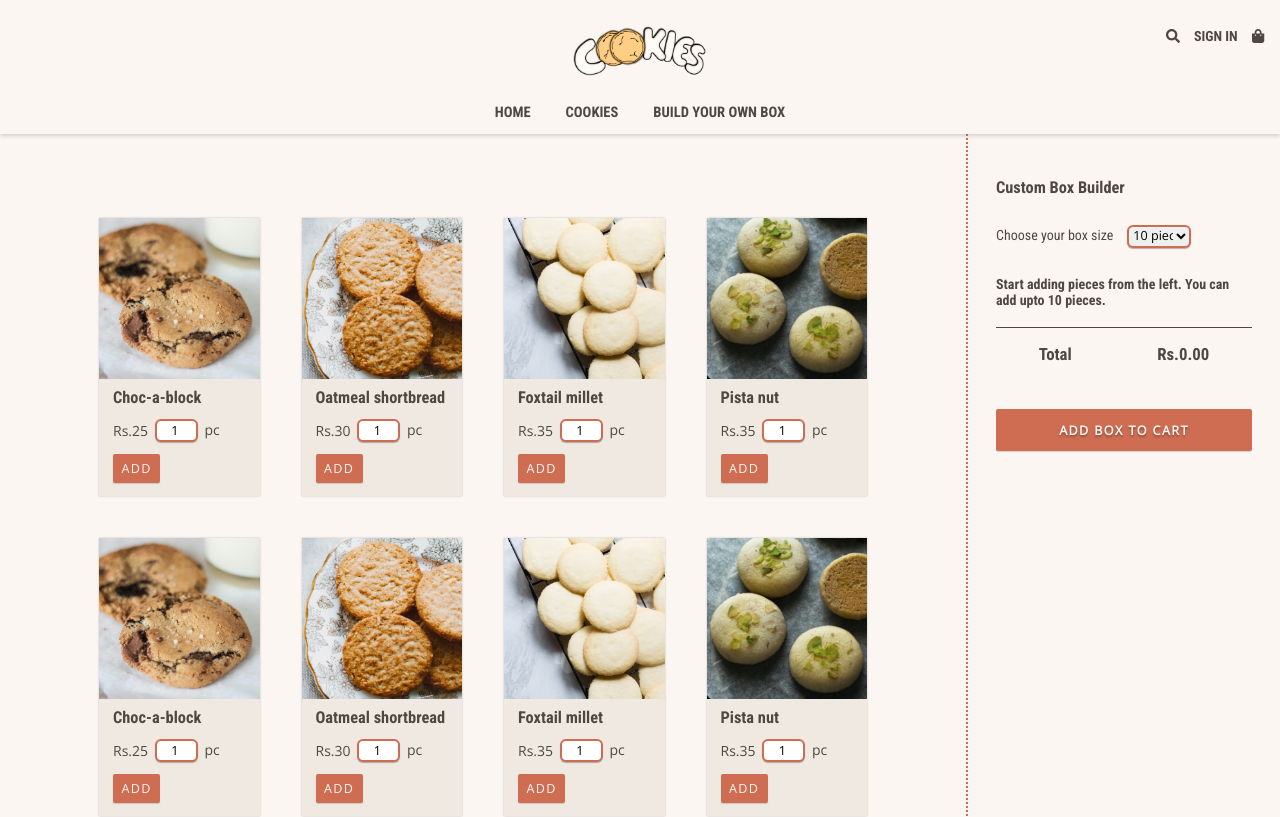
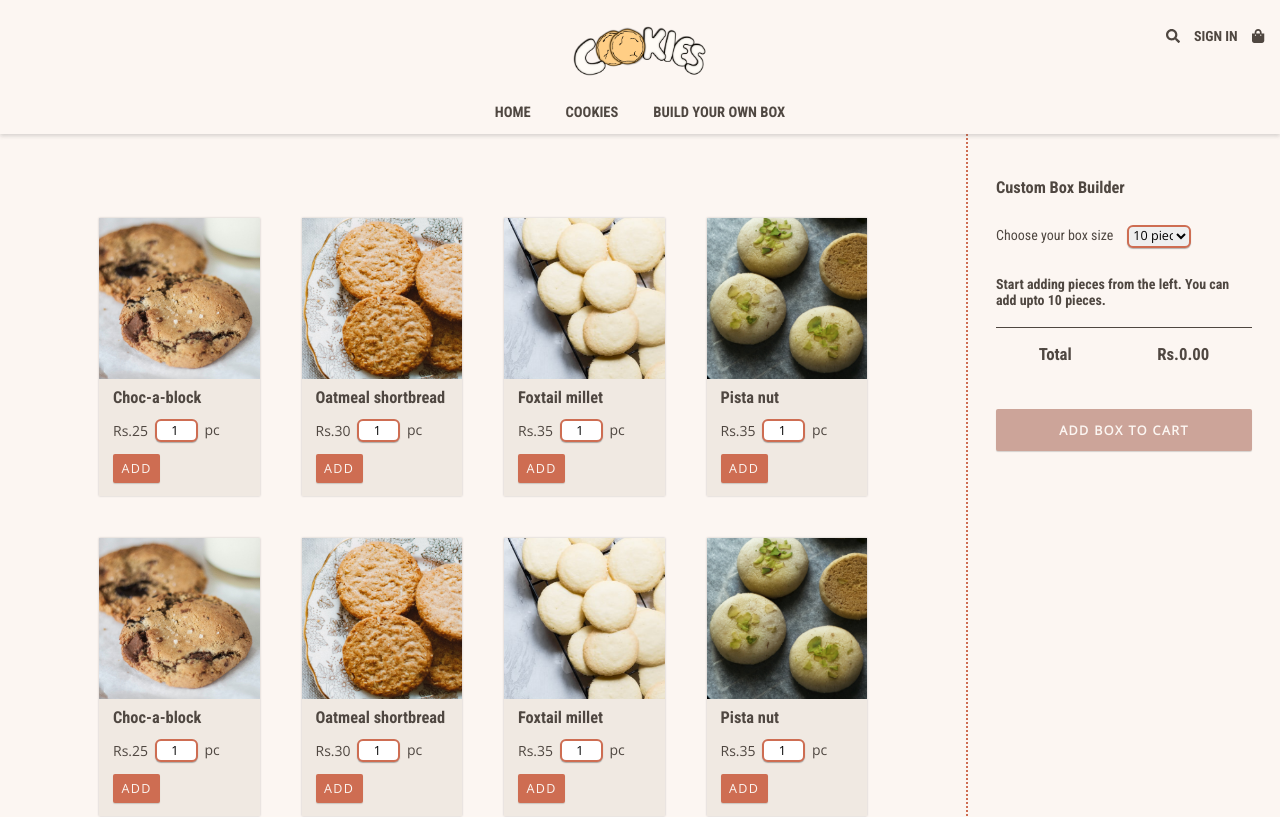
Before and after one commit to crisner/cookies-e-commerce-website, a React app: page /build-a-box in a window 1280 px wide. Shown: the top 817 px of the page. Built offline with nearby package versions, Linux system fonts and the light colour scheme.

Commit message:
Track and limit number of cookies added to the box builder

```diff
--- a/src/BoxItem.tsx
+++ b/src/BoxItem.tsx
@@ -14,7 +14,7 @@ const mapStateToProps = (state: AppState, ownProps: {selectedPiece: SelectedPiec
 
 const mapDispatchToProps = dispatch => {
   return {
-    removePiece: (id: string) => dispatch(removePiece(id)),
+    removePiece: (id: string, quantity: number) => dispatch(removePiece(id, quantity)),
     updatePieceQuantity: (id: string, quantity: number) => dispatch(updatePieceQuantity(id, quantity))
   }
 }
@@ -40,7 +40,7 @@ const BoxItem = ({selectedPiece, currentPiece, removePiece, updatePieceQuantity}
     </div>
     <p className="product-name">{selectedPiece.name}</p>
     <p className="product-cost">Rs. {selectedPiece.price.toFixed(2)}</p>
-    <FontAwesomeIcon className="product-remove" icon={faTrashAlt} onClick={() => removePiece(selectedPiece.id)} />
+    <FontAwesomeIcon className="product-remove" icon={faTrashAlt} onClick={() => removePiece(selectedPiece.id, selectedPiece.quantity)} />
   </div>
 )
 
--- a/src/BuildABox.tsx
+++ b/src/BuildABox.tsx
@@ -2,14 +2,14 @@ import React, { useState } from 'react';
 import { connect } from 'react-redux';
 import { AppState } from './store';
 import { BoxBuilderState } from './store/boxBuilder/types';
-import { getSelectedPieces } from './store/boxBuilder/selectors';
+import { getSelectedPieces, getTotalItemsInBox } from './store/boxBuilder/selectors';
 import BoxItem from './BoxItem';
 
 type Props = BoxBuilderState;
 
-const BuildABox = ({selectedPieces}: Props): JSX.Element => {
+const BuildABox = ({selectedPieces, piecesInBox}: Props): JSX.Element => {
   const [boxSize, setBoxSize] = useState(10);
-
+  const piecesToAdd = boxSize - piecesInBox;
   return (
     <div className="build-a-box-ui">
       <h3>Custom Box Builder</h3>
@@ -19,7 +19,7 @@ const BuildABox = ({selectedPieces}: Props): JSX.Element => {
         <option value="16">16 pieces</option>
         <option value="25">25 pieces</option>
       </select>
-      <h4>Start adding pieces from the left. You can add upto {boxSize} pieces.</h4>
+      <h4>Start adding pieces from the left. You can add upto {piecesToAdd < 0 ? 0 : piecesToAdd} pieces.</h4>
       {selectedPieces && selectedPieces.length
       ? selectedPieces.map((item, index) => {
           return <BoxItem key={item.id + index} selectedPiece={item} />;
@@ -31,14 +31,25 @@ const BuildABox = ({selectedPieces}: Props): JSX.Element => {
       ? selectedPieces.reduce((total, item) => total + item.price, 0).toFixed(2)
       : '0.00'}</p>
       </div>
-      <button className="btn-add">Add box to cart</button>
+      {piecesInBox === boxSize ?
+        <button className="btn-add">Add box to cart</button> :
+        <button disabled className="btn-add disabled">Add box to cart</button>
+      }
+      {piecesToAdd < 0 ? <p style={{
+        textAlign: 'center',
+        fontSize: '0.9rem'
+        }}>Remove {Math.abs(piecesToAdd)}
+        {Math.abs(piecesToAdd) === 1 ? ' piece' : ' pieces'}
+        { boxSize < 25 ? ' or choose a different box size' : null}
+      </p> : null}
     </div>
   )
 }
 
 const mapStateToProps = (state: AppState) => {
   const selectedPieces = getSelectedPieces(state);
-  return {selectedPieces};
+  const piecesInBox = getTotalItemsInBox(state);
+  return {selectedPieces, piecesInBox};
 }
 
 export default connect(mapStateToProps)(BuildABox);
--- a/src/store/boxBuilder/actions.ts
+++ b/src/store/boxBuilder/actions.ts
@@ -7,10 +7,11 @@ export const addPiece = (pieceDetails: SelectedPiece): BoxBuilderActionTypes =>
   }
 });
 
-export const removePiece = (id: string): BoxBuilderActionTypes => ({
+export const removePiece = (id: string, quantity: number): BoxBuilderActionTypes => ({
   type: REMOVE_PIECE,
   payload: {
-    id
+    id,
+    quantity
   }
 });
 
--- a/src/store/boxBuilder/reducers.ts
+++ b/src/store/boxBuilder/reducers.ts
@@ -1,7 +1,8 @@
 import { BoxBuilderState, ADD_PIECE, REMOVE_PIECE, UPDATE_PIECE_QUANTITY, BoxBuilderActionTypes } from './types';
 
 const initialState: BoxBuilderState = {
-  selectedPieces: []
+  selectedPieces: [],
+  piecesInBox: 0
 };
 
 export default function(state = initialState, action: BoxBuilderActionTypes): BoxBuilderState {
@@ -13,18 +14,21 @@ export default function(state = initialState, action: BoxBuilderActionTypes): Bo
         selectedPieces: [
           ...state.selectedPieces,
           pieceDetails
-        ]
+        ],
+        piecesInBox: state.piecesInBox + pieceDetails.quantity
       };
     }
     case REMOVE_PIECE: {
-      const { id } = action.payload;
+      const { id, quantity } = action.payload;
       return {
         ...state,
-        selectedPieces: state.selectedPieces.filter(piece => piece.id !== id)
+        selectedPieces: state.selectedPieces.filter(piece => piece.id !== id),
+        piecesInBox: state.piecesInBox - quantity
       };
     }
     case UPDATE_PIECE_QUANTITY: {
       const { id, quantity } = action.payload;
+      let updatedPiecesInBox = 0;
       return {
         ...state,
         selectedPieces: state.selectedPieces.map(piece => {
@@ -32,8 +36,10 @@ export default function(state = initialState, action: BoxBuilderActionTypes): Bo
             piece.quantity = quantity;
             piece.price = piece.perUnitPrice * quantity;
           }
+          updatedPiecesInBox = updatedPiecesInBox + piece.quantity;
           return piece;
-        })
+        }),
+        piecesInBox: updatedPiecesInBox
       };
     }
     default:
--- a/src/store/boxBuilder/selectors.ts
+++ b/src/store/boxBuilder/selectors.ts
@@ -1,3 +1,5 @@
 export const getSelectedPieces = store => store.boxBuilder.selectedPieces;
 
 export const getSelectedPiece = (store, id) => store.boxBuilder.selectedPieces.filter(piece => piece.id === id);
+
+export const getTotalItemsInBox = store => store.boxBuilder.piecesInBox;
--- a/src/store/boxBuilder/types.ts
+++ b/src/store/boxBuilder/types.ts
@@ -8,7 +8,8 @@ export interface SelectedPiece {
 }
 
 export interface BoxBuilderState {
-  selectedPieces: SelectedPiece[]
+  selectedPieces: SelectedPiece[],
+  piecesInBox: number
 }
 
 export const ADD_PIECE = 'ADD_PIECE';
@@ -26,6 +27,7 @@ interface RemovePieceAction {
   type: typeof REMOVE_PIECE
   payload: {
     id: string
+    quantity: number
   }
 }
 
--- a/src/stylesheet/main.css
+++ b/src/stylesheet/main.css
@@ -526,21 +526,26 @@ main .order-now .text {
 
 .build-a-box-ui .btn-add {
   width: 100%;
-  margin: 2rem 0;
-  margin: 2rem 0;
+  margin: 2rem 0 1rem;
   height: 3rem;
   font-weight: 600;
   text-shadow: 0px 2px 2px #23232361;
 }
 
-.build-a-box-ui .btn-add .disabled {
+.build-a-box-ui .btn-add.disabled {
+  text-shadow: none;
   background-color: #cca499;
   cursor: not-allowed;
 }
 
+.build-a-box-ui .btn-add.disabled:hover {
+  text-shadow: none;
+  box-shadow: none;
+}
+
 .build-a-box-ui .btn-add:hover {
   text-shadow: -2px 1px 2px #23232361;
-  text-shadow: 0px -2px 2px #23232361;text-shadow: -2px 1px 2px #23232361;
+  text-shadow: 0px -2px 2px #23232361;
   box-shadow: 2px -2px 2px #ce6d5273;
 }
 
```
